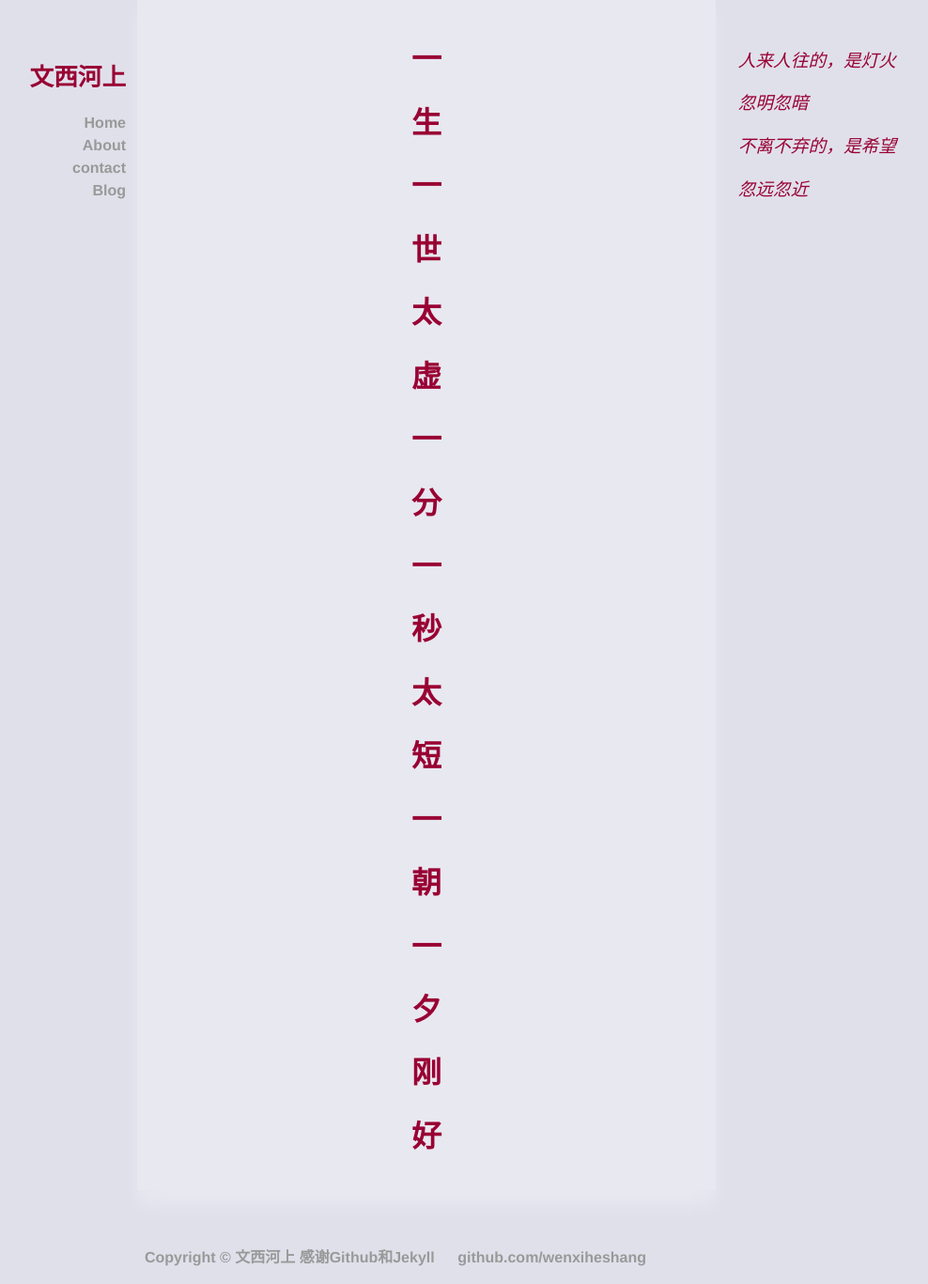
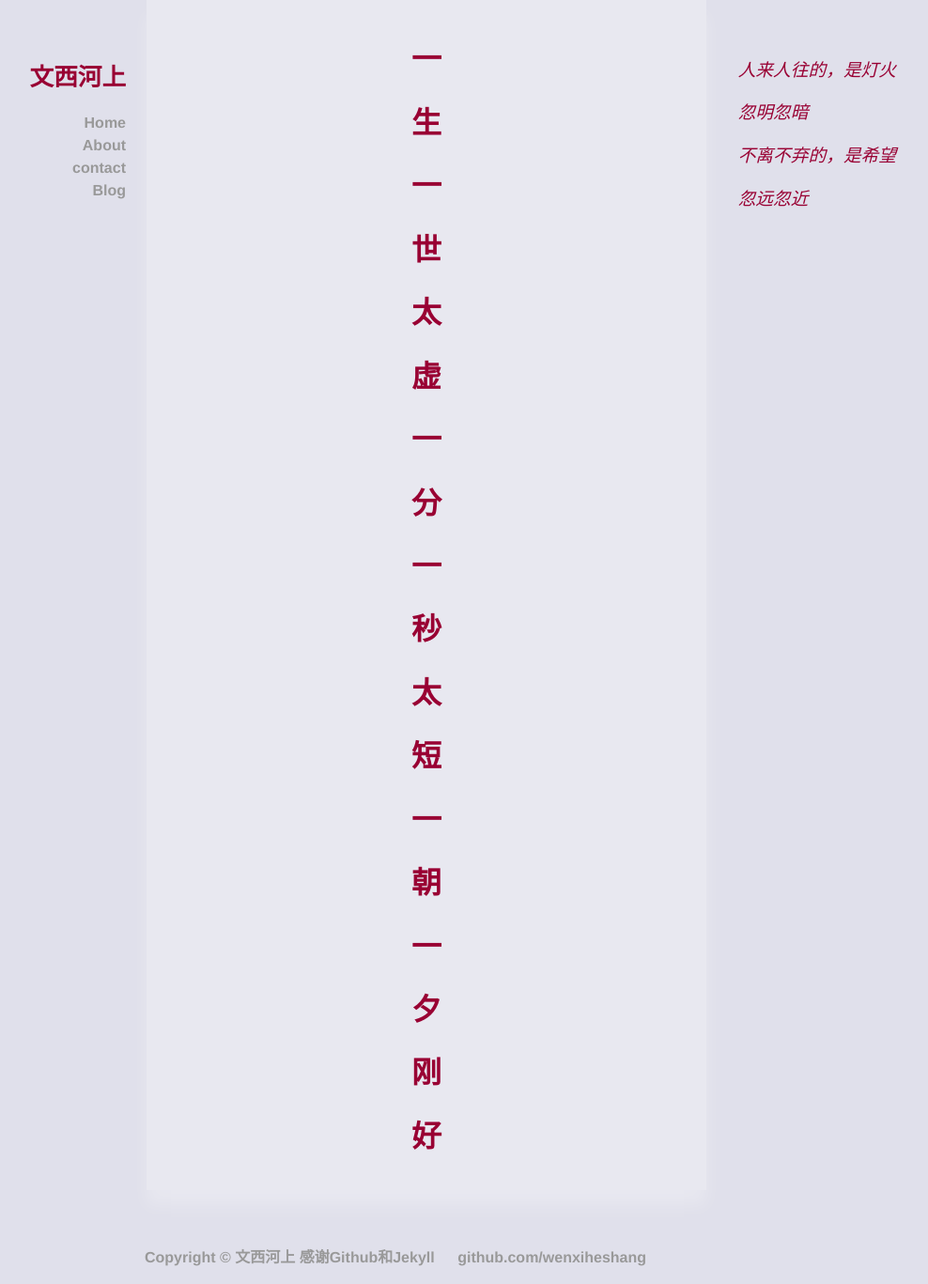
Before and after one commit to xxleyi/xxleyi.github.io, a Jekyll site: the page built from index.html, in a window 1280 px wide and 1367 px high. Shown: the whole window at 94% size, without its empty margins (186-1174 px from the left). Built offline with Jekyll 4.4.1, drawn with Linux system fonts in a browser that asks for light colours.

Commit message:
update the main.css

```diff
--- a/css/main.css
+++ b/css/main.css
@@ -13,7 +13,7 @@ body {
 
 
 main{
-  max-width: 600px;
+  max-width: 580px;
   margin: auto;
   background-color: rgba(255,255,255,.25);
   box-shadow: 0 1rem 1rem rgba(255,255,255,.25);
@@ -33,7 +33,7 @@ nav h1{
 }
 aside{
   float: right;
-  padding-top: 30px;
+  padding-top: 40px;
 
 }
 
```
